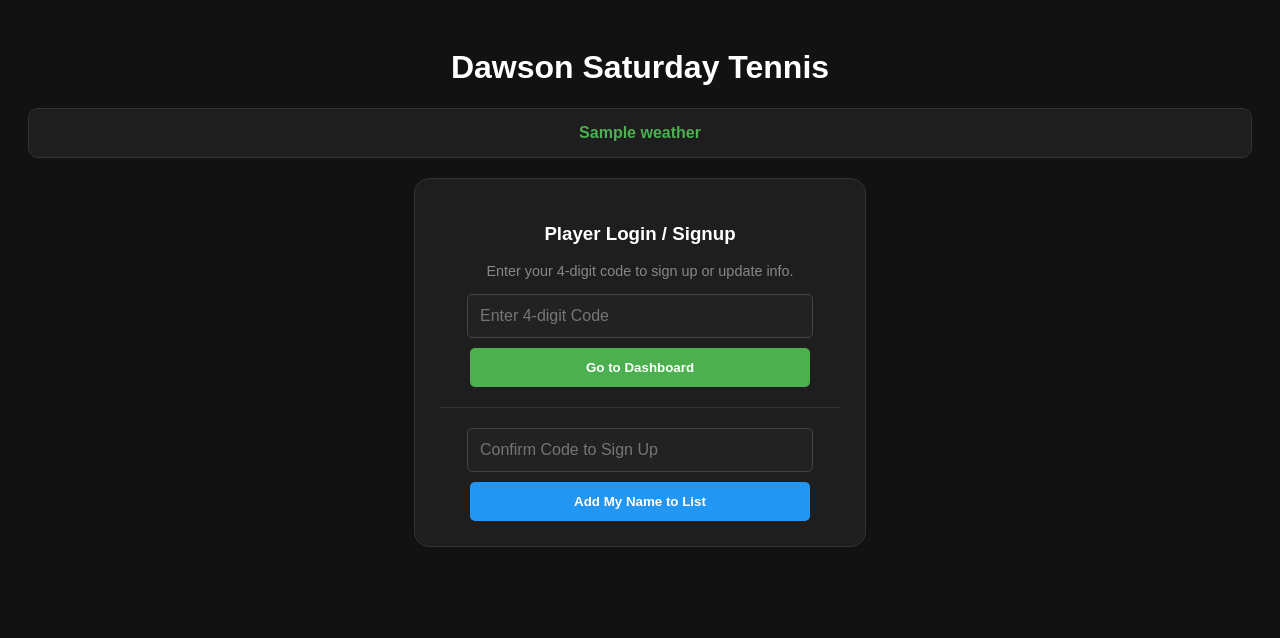
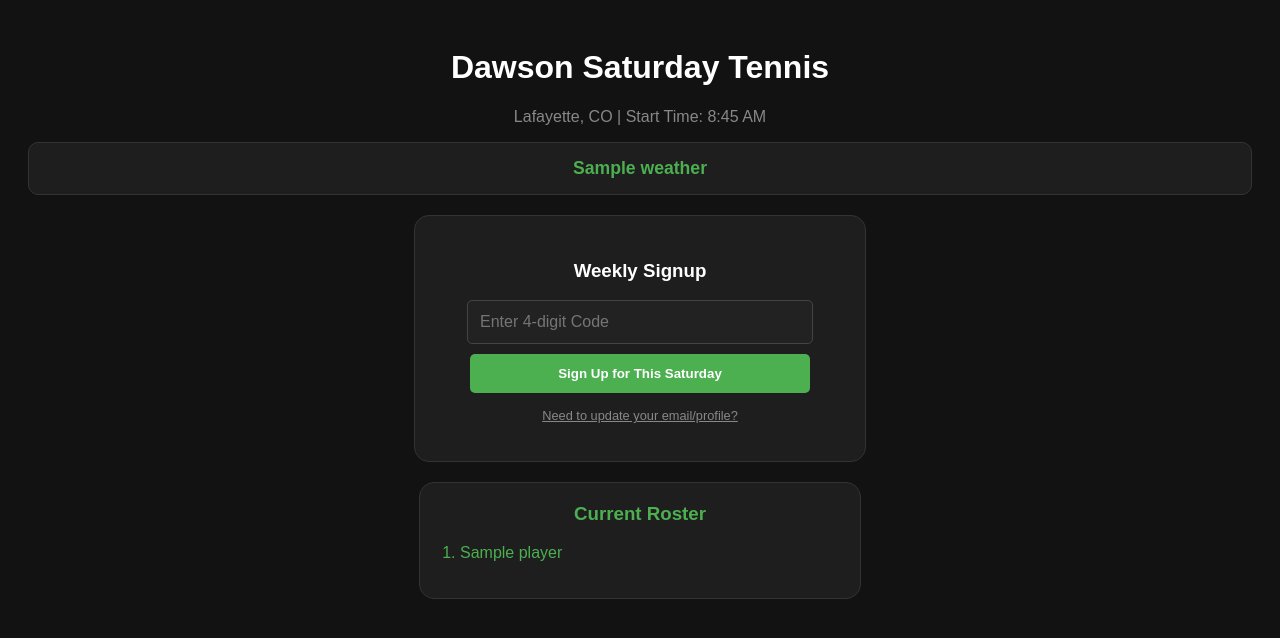
Before and after one commit to jpiccolini/saturday-tennis, a Flask app: template templates/index.html in a window 1280 px wide. Shown: the top 638 px of the page. Run offline with Flask 3, Linux system fonts and the light colour scheme; the template is opened without the code that fills it: most values are stand-ins (such as "Sample title", 1, 10 or a date in 2020).

Commit message:
Update index.html

```diff
--- a/templates/index.html
+++ b/templates/index.html
@@ -5,18 +5,21 @@
     <meta name="viewport" content="width=device-width, initial-scale=1.0">
     <style>
         body { font-family: sans-serif; background: #121212; color: white; text-align: center; padding: 20px; }
-        .weather { background: #1e1e1e; padding: 15px; border-radius: 10px; margin-bottom: 20px; color: #4CAF50; border: 1px solid #333; }
-        .box { background: #1e1e1e; padding: 25px; border-radius: 15px; max-width: 400px; margin: 0 auto; border: 1px solid #333; }
+        .weather { background: #1e1e1e; padding: 15px; border-radius: 10px; margin-bottom: 20px; color: #4CAF50; border: 1px solid #333; font-size: 1.1em; }
+        .box { background: #1e1e1e; padding: 25px; border-radius: 15px; max-width: 400px; margin: 0 auto 20px; border: 1px solid #333; }
         input { padding: 12px; border-radius: 5px; border: 1px solid #444; background: #222; color: white; width: 80%; margin-bottom: 10px; font-size: 16px; }
         button { padding: 12px 24px; background: #4CAF50; color: white; border: none; border-radius: 5px; cursor: pointer; font-weight: bold; width: 85%; }
-        .alert { padding: 15px; margin-bottom: 20px; border-radius: 8px; font-weight: bold; }
+        .alert { padding: 15px; margin-bottom: 20px; border-radius: 8px; font-weight: bold; max-width: 400px; margin-left: auto; margin-right: auto; }
         .success { background: #2e7d32; color: white; }
         .error { background: #d32f2f; color: white; }
+        .roster-box { background: #1e1e1e; padding: 20px; border-radius: 15px; max-width: 400px; margin: 0 auto; border: 1px solid #333; text-align: left; }
+        .roster-list { padding-left: 20px; color: #4CAF50; }
     </style>
 </head>
 <body>
 
     <h1>Dawson Saturday Tennis</h1>
+    <p style="color: #888;">Lafayette, CO | Start Time: 8:45 AM</p>
 
     <div class="weather">
         <strong>{{ weather }}</strong>
@@ -31,20 +34,32 @@
     {% endwith %}
 
     <div class="box">
-        <h3>Player Login / Signup</h3>
-        <p style="color: #888; font-size: 0.9em;">Enter your 4-digit code to sign up or update info.</p>
+        <h3>Weekly Signup</h3>
+        <form action="/signup" method="POST">
+            <input type="text" name="id" placeholder="Enter 4-digit Code" required>
+            <button type="submit">Sign Up for This Saturday</button>
+        </form>
+        <p style="font-size: 0.8em; margin-top: 15px;"><a href="javascript:void(0)" onclick="document.getElementById('login-area').style.display='block'" style="color: #888;">Need to update your email/profile?</a></p>
 
-        <form action="/login" method="POST">
-            <input type="text" name="code" placeholder="Enter 4-digit Code" required>
-            <button type="submit">Go to Dashboard</button>
-        </form>
+        <div id="login-area" style="display:none; margin-top: 20px; border-top: 1px solid #333; padding-top: 20px;">
+            <form action="/login" method="POST">
+                <input type="text" name="code" placeholder="Enter Code">
+                <button type="submit" style="background: #555;">Edit My Info</button>
+            </form>
+        </div>
+    </div>
 
-        <hr style="border: 0; border-top: 1px solid #333; margin: 20px 0;">
-
-        <form action="/signup" method="POST">
-            <input type="text" name="id" placeholder="Confirm Code to Sign Up" required>
-            <button type="submit" style="background: #2196F3;">Add My Name to List</button>
-        </form>
+    <div class="roster-box">
+        <h3 style="text-align: center; margin-top: 0; color: #4CAF50;">Current Roster</h3>
+        {% if roster %}
+            <ol class="roster-list">
+            {% for player in roster %}
+                <li>{{ player }}</li>
+            {% endfor %}
+            </ol>
+        {% else %}
+            <p style="text-align: center; color: #666;">No signups yet for this week.</p>
+        {% endif %}
     </div>
 
 </body>
```
